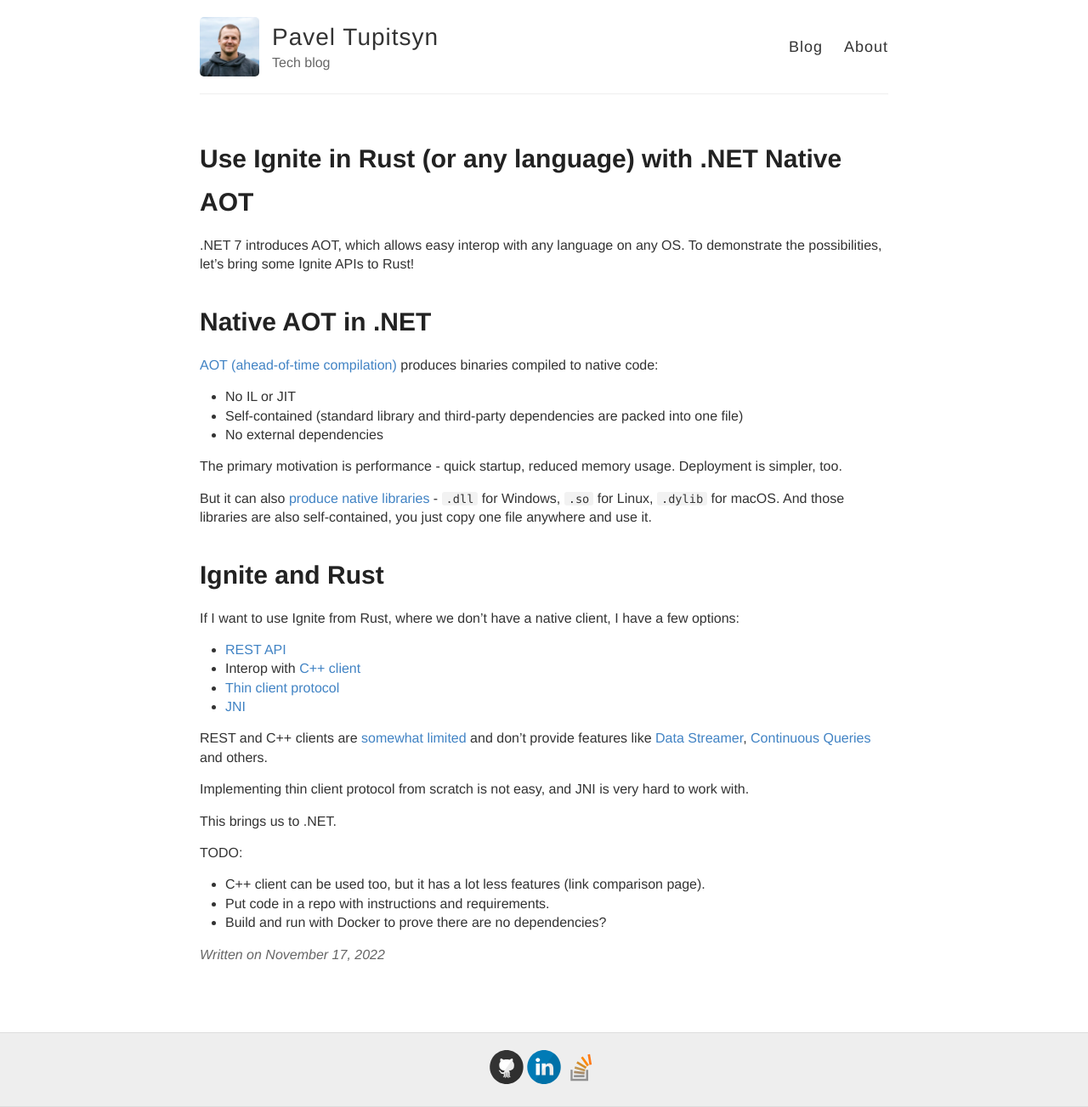
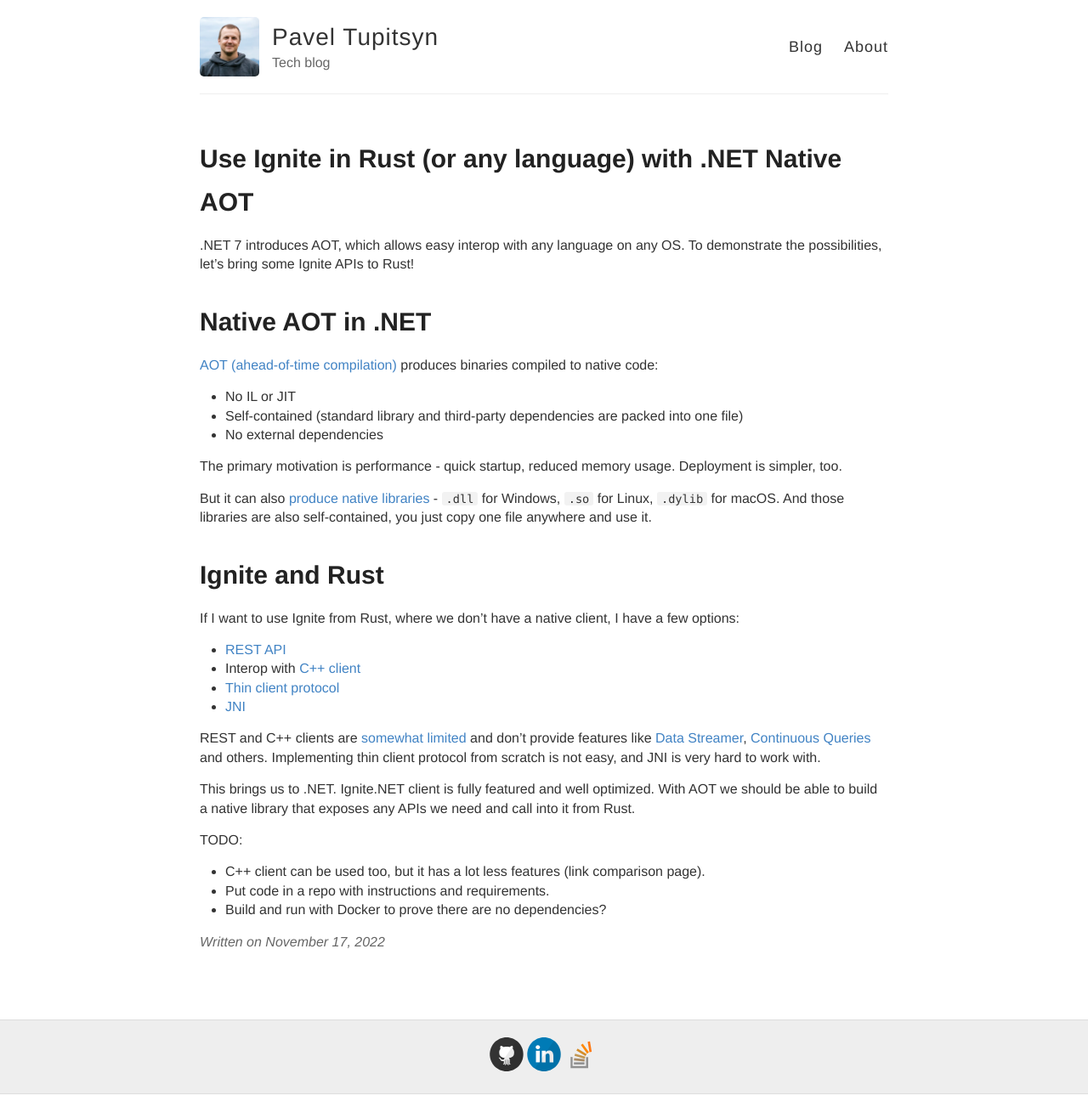
Before and after one commit to ptupitsyn/ptupitsyn.github.io, a Jekyll site: the page built from _posts/2022-11-17-Ignite-Anywhere-With-Net-Native-Aot.md, in a window 1280 px wide. Shown: the whole page at 85% size. Built offline with Jekyll 4.4.1, drawn with Linux system fonts in a browser that asks for light colours; comment, search, counter and statistics services are not loaded.

Commit message:
Ignite and Rust wip

```diff
--- a/_posts/2022-11-17-Ignite-Anywhere-With-Net-Native-Aot.md
+++ b/_posts/2022-11-17-Ignite-Anywhere-With-Net-Native-Aot.md
@@ -27,10 +27,11 @@
 
 REST and C++ clients are [somewhat limited](https://cwiki.apache.org/confluence/display/IGNITE/Thin+clients+features) and don't provide features like
 [Data Streamer](https://ignite.apache.org/docs/latest/data-streaming), [Continuous Queries](https://ignite.apache.org/docs/latest/key-value-api/continuous-queries) and others.
-
 Implementing thin client protocol from scratch is not easy, and JNI is very hard to work with.
 
-This brings us to .NET.
+This brings us to .NET. Ignite.NET client is fully featured and well optimized.
+With AOT we should be able to build a native library that exposes any APIs we need and call into it from Rust.
+
 
 
 
```
